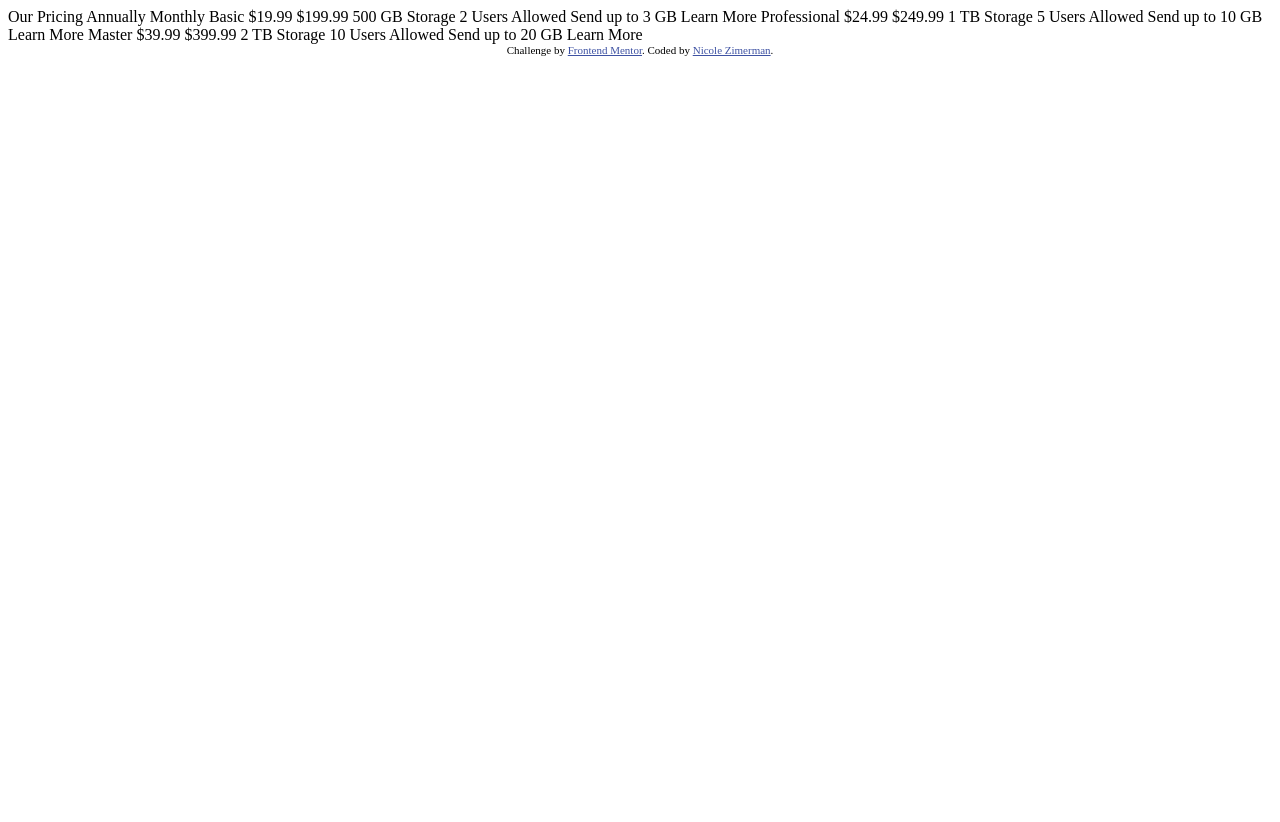
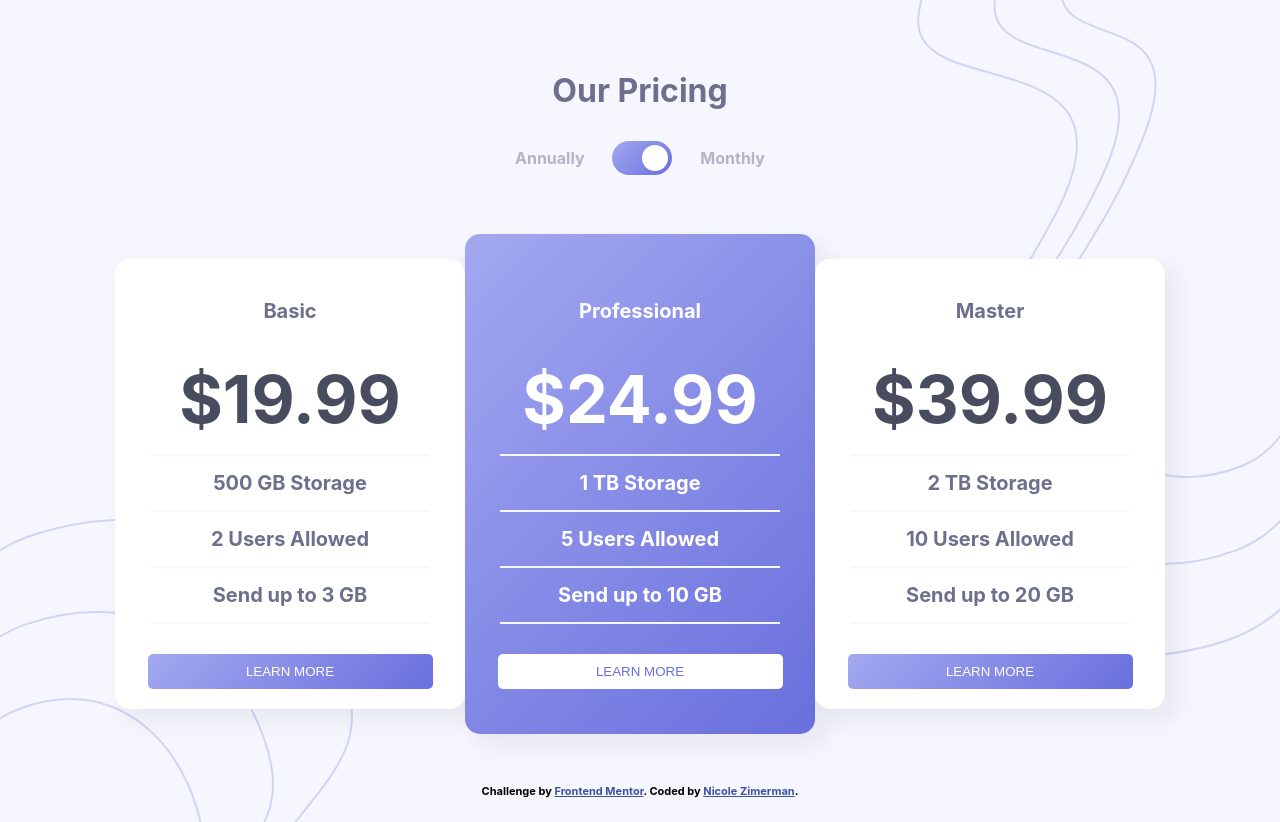
Before and after one commit to nicolezimerman/pricing-component-html-css-js, a plain HTML site: page index.html in a window 1280 px wide. Before the commit the page ends 800 px from the top, so only its background shows below. Drawn offline with Linux system fonts and the light colour scheme.

Commit message:
update design

```diff
--- a/index.html
+++ b/index.html
@@ -5,6 +5,8 @@
   <meta name="viewport" content="width=device-width, initial-scale=1.0"> <!-- displays site properly based on user's device -->
 
   <link rel="icon" type="image/png" sizes="32x32" href="./images/favicon-32x32.png">
+  <link rel="stylesheet" href="styles/styles.css">
+
 
   <title>Frontend Mentor | Pricing component</title>
 
@@ -15,38 +17,50 @@
   </style>
 </head>
 <body>
-
-  Our Pricing
-  Annually
-  Monthly
-
-  Basic
-  &dollar;19.99
-  &dollar;199.99
-  500 GB Storage
-  2 Users Allowed
-  Send up to 3 GB
-  Learn More
-
-  Professional
-  &dollar;24.99
-  &dollar;249.99
-  1 TB Storage
-  5 Users Allowed
-  Send up to 10 GB
-  Learn More
-
-  Master
-  &dollar;39.99
-  &dollar;399.99
-  2 TB Storage
-  10 Users Allowed
-  Send up to 20 GB
-  Learn More
+  <div class="header">
+    <h1>Our Pricing</h1>
+    <div class="types">
+      <p>Annually</p>
+      <label class="switch">
+        <input type="checkbox" onchange="toggleChange(this)" checked>
+        <span class="slider round"></span>
+      </label>
+      <p>Monthly</p>
+    </div>
+  </div>
+  <div class="container">
+    <div class="card">
+      <p>Basic</p>
+      <p class="price price-dark" id="basic">&dollar;19.99
+        </p>
+      <p>500 GB Storage</p>
+      <p>2 Users Allowed</p>
+      <p>Send up to 3 GB</p>
+      <button class="btn btn-dark">LEARN MORE</button>
+    </div>
+    <div class="card selected">
+      <p>Professional</p>
+      <p class="price" id="professional">&dollar;24.99</p>
+      <p>1 TB Storage</p>
+      <p>5 Users Allowed</p>
+      <p>Send up to 10 GB</p>
+      <button class="btn btn-white">LEARN MORE</button>
+    </div>
+    <div class="card">
+      <p>Master</p>
+      <p class="price price-dark" id="master">&dollar;39.99</p>
+      <p>2 TB Storage</p>
+      <p>10 Users Allowed</p>
+      <p>Send up to 20 GB</p>
+      <button class="btn btn-dark">LEARN MORE</button>
+    </div>
+  </div>
 
   <div class="attribution">
     Challenge by <a href="https://www.frontendmentor.io?ref=challenge" target="_blank">Frontend Mentor</a>.
     Coded by <a href="#">Nicole Zimerman</a>.
   </div>
+
+  <script src="js/script.js"></script>
 </body>
 </html>
--- /dev/null
+++ b/js/script.js
@@ -0,0 +1,14 @@
+function toggleChange(t){
+    const basic = document.getElementById("basic");
+    const professional = document.getElementById("professional");
+    const master = document.getElementById("master");
+    if(t.checked === true){
+        basic.textContent = `$19.99`;
+        professional.textContent = `$24.99`;
+        master.textContent = `$39.99`;
+    }else{
+        basic.textContent = `$199.99`;
+        professional.textContent = `$249.99`;
+        master.textContent = `$399.99`;
+    }
+}
--- /dev/null
+++ b/styles/styles.css
@@ -0,0 +1,217 @@
+:root {
+  --very-light-grayish-blue: hsl(240, 78%, 98%);
+  --light-grayish-blue: hsl(234, 14%, 74%);
+  --grayish-blue: hsl(233, 13%, 49%);
+  --dark-grayish-blue: hsl(232, 13%, 33%);
+}
+
+body {
+  background: var(--very-light-grayish-blue);
+  font-family: -apple-system, BlinkMacSystemFont, "Segoe UI", Roboto, Oxygen,
+    Ubuntu, Cantarell, "Open Sans", "Helvetica Neue", sans-serif;
+  font-weight: 700;
+  background-image: url(../images/bg-top.svg), url(../images/bg-bottom.svg);
+  background-position: top right, bottom left;
+  background-repeat: no-repeat;
+}
+
+h1 {
+  color: var(--grayish-blue);
+}
+
+.header {
+  display: flex;
+  align-items: center;
+  flex-direction: column;
+  margin: 50px;
+}
+
+.types {
+  color: var(--light-grayish-blue);
+  display: flex;
+  align-items: center;
+  flex-direction: row;
+  width: 250px;
+  justify-content: space-between;
+}
+
+.switch {
+  position: relative;
+  display: inline-block;
+  width: 60px;
+  height: 34px;
+}
+
+.switch input {
+  opacity: 0;
+  width: 0;
+  height: 0;
+}
+
+.slider {
+  position: absolute;
+  cursor: pointer;
+  top: 0;
+  left: 0;
+  right: 0;
+  bottom: 0;
+  background-color: #ccc;
+  -webkit-transition: 0.4s;
+  transition: 0.4s;
+}
+
+.slider:before {
+  position: absolute;
+  content: "";
+  height: 26px;
+  width: 26px;
+  left: 4px;
+  bottom: 4px;
+  background-color: white;
+  -webkit-transition: 0.4s;
+  transition: 0.4s;
+}
+
+input:checked + .slider {
+  background: hsl(236, 72%, 79%);
+  background: linear-gradient(
+    135deg,
+    hsl(236, 72%, 79%) 0%,
+    hsl(237, 63%, 64%) 100%
+  );
+}
+
+input:focus + .slider {
+  box-shadow: 0 0 1px
+    linear-gradient(135deg, hsl(236, 72%, 79%) 0%, hsl(237, 63%, 64%) 100%);
+}
+
+input:checked + .slider:before {
+  -webkit-transform: translateX(26px);
+  -ms-transform: translateX(26px);
+  transform: translateX(26px);
+}
+
+/* Rounded sliders */
+.slider.round {
+  border-radius: 34px;
+}
+
+.slider.round:before {
+  border-radius: 50%;
+}
+
+.container {
+  display: flex;
+  flex-direction: row;
+  justify-content: center;
+  align-items: center;
+}
+
+.card {
+  width: 310px;
+  height: 400px;
+  background-color: white;
+  border-radius: 15px;
+  box-shadow: 10px 10px 20px 5px rgba(0, 0, 0, 0.05);
+  font-size: 15pt;
+  color: var(--grayish-blue);
+  display: flex;
+  align-items: center;
+  flex-direction: column;
+  justify-content: center;
+  padding: 25px 20px;
+}
+
+.card p:not(:first-child) {
+  width: 250px;
+  border-width: 2px;
+  border-bottom-style: solid;
+  border-bottom-color: var(--very-light-grayish-blue);
+  padding: 15px;
+  margin: 0;
+  text-align: center;
+}
+
+.selected {
+  width: 310px;
+  height: 400px;
+  padding: 50px 20px;
+  border-radius: 15px;
+  background: hsl(236, 72%, 79%);
+  background: linear-gradient(
+    135deg,
+    hsl(236, 72%, 79%) 0%,
+    hsl(237, 63%, 64%) 100%
+  );
+  color: white;
+}
+
+.price {
+  font-size: 50pt;
+  margin: 20px;
+}
+
+.price-dark {
+  color: var(--dark-grayish-blue);
+}
+
+.btn {
+  width: 285px;
+  background-color: white;
+  color: hsl(237, 63%, 64%);
+  border-radius: 5px;
+  padding: 10px;
+  border: none;
+  margin-top: 30px;
+}
+
+.btn-white:hover {
+  color: white;
+  border: white;
+  border-width: 1px;
+  border-style: solid;
+  background-color: unset;
+}
+
+.btn-dark {
+  color: white;
+  background: hsl(236, 72%, 79%);
+  background: linear-gradient(
+    135deg,
+    hsl(236, 72%, 79%) 0%,
+    hsl(237, 63%, 64%) 100%
+  );
+}
+
+.btn-dark:hover {
+  color: hsl(237, 63%, 64%);
+  border: hsl(237, 63%, 64%);
+  border-width: 1px;
+  border-style: solid;
+  background-color: white;
+  background: white;
+}
+
+.attribution {
+  margin-top: 50px;
+  height: 30px;
+  margin-bottom: 0px;
+}
+
+/*MEDIA QUERIES FOR MOBILE*/
+
+@media only screen and (max-width: 600px) {
+  .container {
+    display: flex;
+    flex-direction: column;
+    justify-content: center;
+    align-items: center;
+  }
+  .card {
+    margin-bottom: 50px;
+  }
+  .attribution {
+    word-break: break-all;
+  }
+}
```
